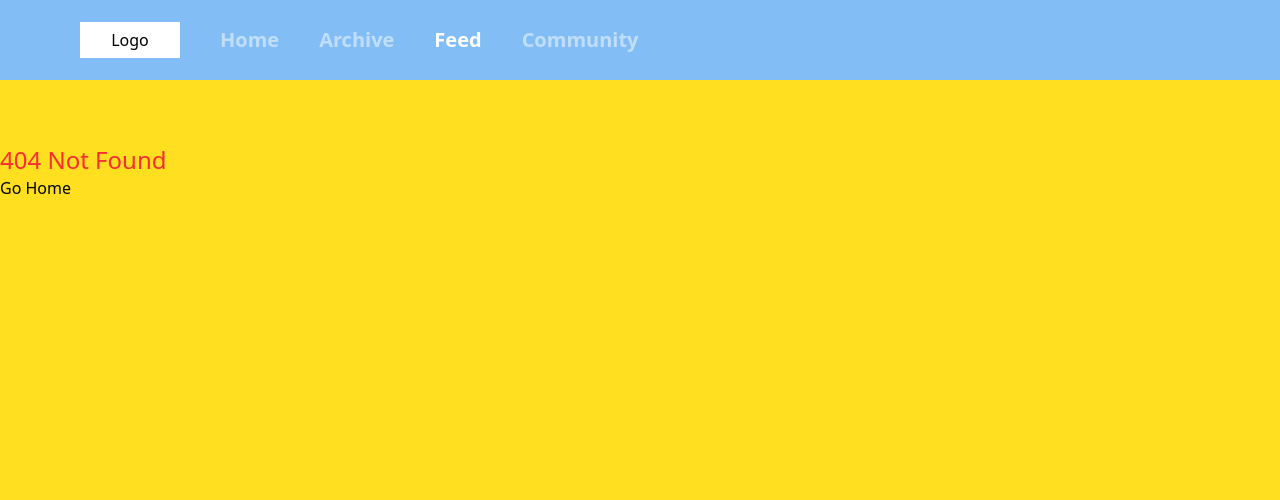
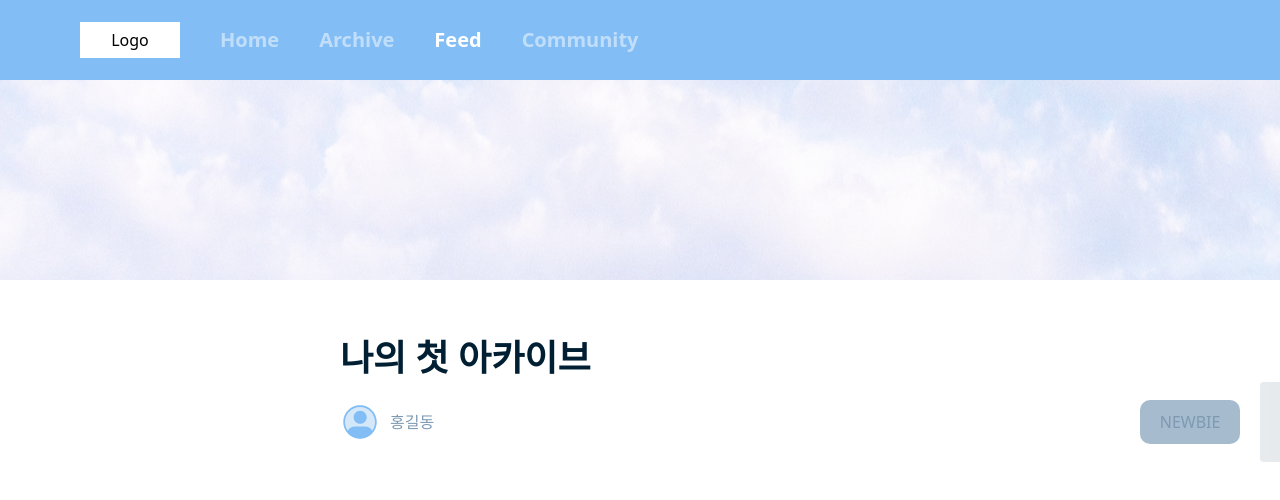
Before and after one commit to Deokive/FE, a React (Vite) app: page /feed/1 in a window 1280 px wide. Before the commit this address had no page. Shown: the top 500 px of the page. Built offline with nearby package versions, Linux system fonts and the light colour scheme; the HTML template or start-up script is replaced by a standard one; a web font is replaced by a local one.

Commit message:
feat: 피드 디테일페이지 헤더부분 제작

```diff
--- a/src/index.css
+++ b/src/index.css
@@ -9,6 +9,10 @@
   --font-sans: var(--font-pretendard);
 
   /* Figma Typography tokens */
+  --text-h1: 36px;
+  --leading-h1: 1; /* 100% */
+  --tracking-h1: 0;
+
   --text-h2: 24px;
   --leading-h2: 1; /* 100% */
   --tracking-h2: 0;
@@ -68,6 +72,9 @@
 
 @layer utilities {
   /* Heading */
+  .typo-h1 {
+    @apply font-sans text-h1 leading-h1 font-bold;
+  }
   .typo-h2 {
     @apply font-sans text-h2 leading-h2 font-normal;
   }
--- a/src/mockData/feedData.ts
+++ b/src/mockData/feedData.ts
@@ -1,8 +1,19 @@
+import banner from "@/assets/images/banner.png";
+
 export const feedDataMock = [
   {
     id: 1,
+    title: "나의 첫 아카이브",
+    visibility: "PUBLIC",
+    badge: "NEWBIE",
+    bannerUrl: banner,
     image: "https://picsum.photos/201/300",
-    title: "랜덤 이미지 1",
+    viewCount: 150,
+    likeCount: 42,
+    ownerNickname: "홍길동",
+    createdAt: "2025-12-27 10:00:00",
+    owner: true,
+    liked: true,
   },
   { id: 2, image: "", title: "빈 이미지 1" },
   {
--- /dev/null
+++ b/src/pages/Feed/FeedDetail.tsx
@@ -0,0 +1,44 @@
+import Banner from "@/components/community/Banner";
+import { feedDataMock } from "@/mockData/feedData";
+import { useParams } from "react-router-dom";
+import UserIcon from "@/assets/icon/S.svg";
+
+const FeedDetail = () => {
+  const urlParams = useParams();
+  const feedId = urlParams.id;
+  const feed = feedDataMock.find((feed) => feed.id === Number(feedId));
+  if (!feed) {
+    return <div>Feed not found</div>;
+  }
+  return (
+    <div>
+      <Banner />
+      {/* 배너 밑부분 */}
+      <div className="w-full flex flex-col items-start mt-[60px] gap-[60px] px-[340px]">
+        <div className="w-full flex flex-col items-start gap-[20px]">
+          <p className="typo-h1 text-color-highest">{feed.title}</p>
+          <div className="w-full h-[51px] flex items-center gap-[20px]">
+            {/* 아카이브 소유자 부분 */}
+            <div className="flex w-[952px] gap-[10px] items-center">
+              <img src={UserIcon} alt="user" className="w-[40px] h-[40px]" />
+              <p className="typo-body2 text-color-high">{feed.ownerNickname}</p>
+            </div>
+            {/* 배지 */}
+            <div className="flex justify-center items-center px-[20px] py-[10px] rounded-[10px] bg-surface-container-40 text-color-high">
+              {feed.badge}
+            </div>
+            {/* 디데이 부분 */}
+            <div
+              className="flex justify-center items-end px-[20px] py-[4px] rounded-[4px] opacity-[0.3]
+              bg-[#B2BCC2] typo-h1 text-color-lowest"
+            >
+              {feed.createdAt}
+            </div>
+          </div>
+        </div>
+      </div>
+    </div>
+  );
+};
+
+export default FeedDetail;
--- a/src/router/router.tsx
+++ b/src/router/router.tsx
@@ -10,6 +10,7 @@ import ProtectedLayout from "@/layouts/ProtectedLayout";
 import LoginPage from "@/pages/Auth/LoginPage";
 import SignupPage from "@/pages/Auth/SignupPage";
 import TestPlayGround from "@/pages/Test/TestPlayGround";
+import FeedDetail from "@/pages/Feed/FeedDetail";
 
 // 로그인 하지 않은 사용자만 접근 가능한 라우트 (메인 홈, 커뮤니티 열람, 피드 열람)
 const publicRoutes: RouteObject[] = [
@@ -22,6 +23,7 @@ const publicRoutes: RouteObject[] = [
       { path: "signup", element: <SignupPage /> },
       { path: "archive", element: <Archive /> },
       { path: "feed", element: <Feed /> },
+      { path: "feed/:id", element: <FeedDetail /> },
       { path: "community", element: <Community /> },
       { path: "test", element: <TestPlayGround /> },
       { path: "*", element: <NotFound /> },
```
Also changed, not shown: src/assets/Icon/S.svg (added).
